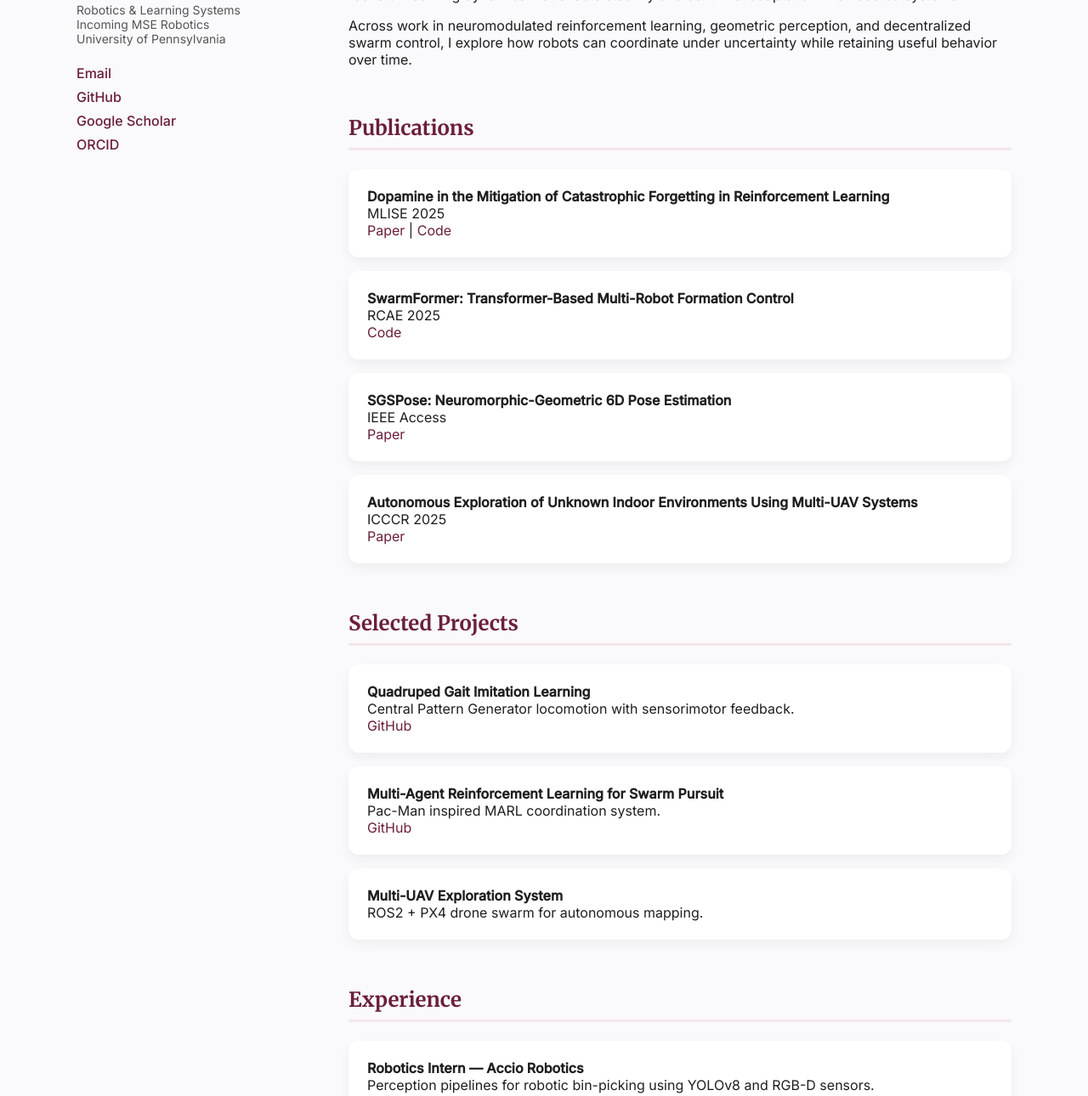
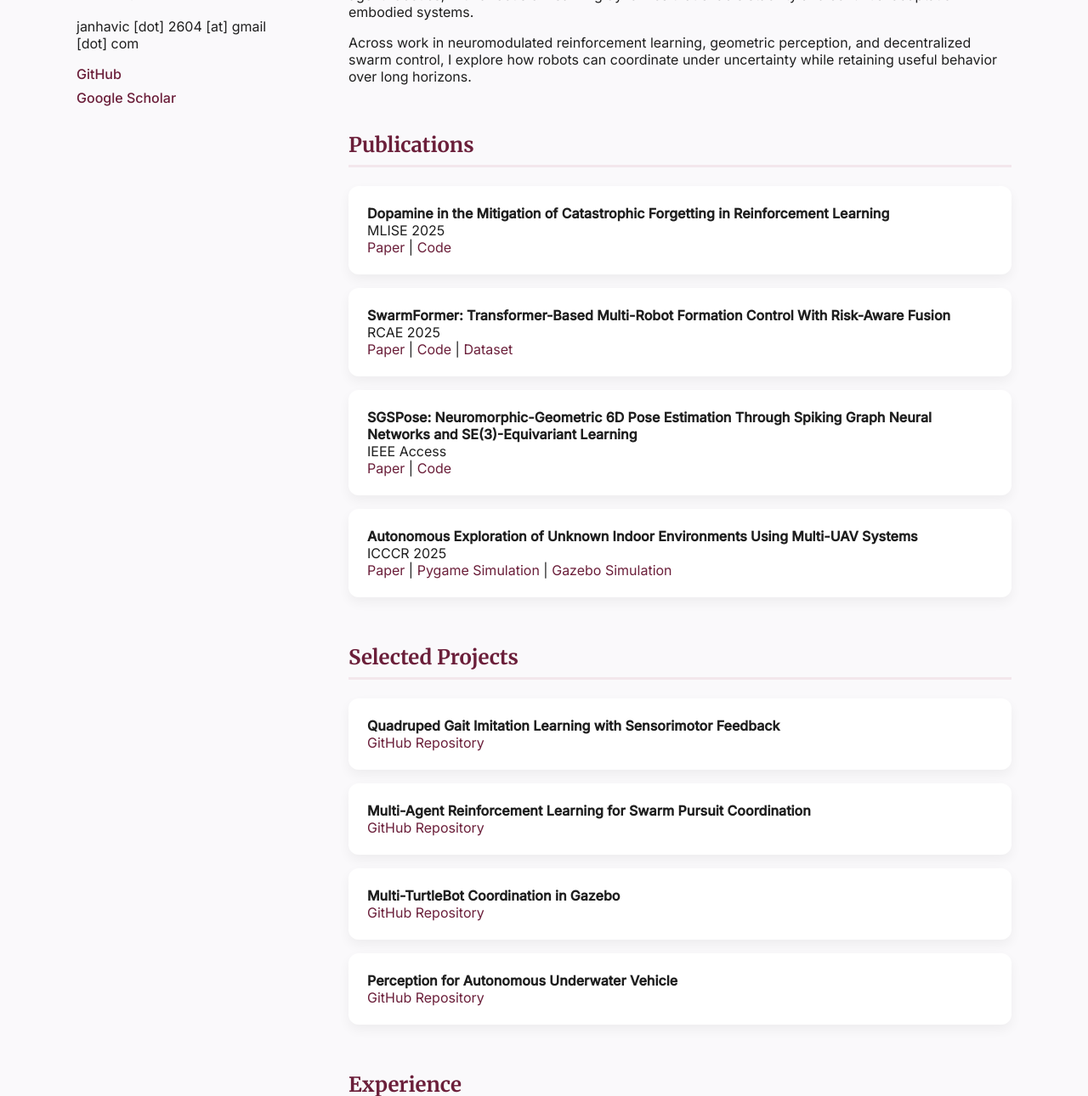
Before and after one commit to Janhavi-118/Janhavi-118.github.io, a plain HTML site: page index.html in a window 1280 px wide. Shown: the part 250-1540 px from the top of the page at 85% size. Drawn offline with Linux system fonts and the light colour scheme.

Commit message:
Refactor index.html with updated content and styles
Updated various sections of the index.html file, including styling, project descriptions, and experience details.

```diff
--- a/index.html
+++ b/index.html
@@ -1,5 +1,6 @@
 <!DOCTYPE html>
 <html lang="en">
+
 <head>
 <meta charset="UTF-8">
 <title>Janhavi Chaurasia</title>
@@ -9,7 +10,7 @@
 <style>
 
 :root{
---accent:#6b1f3a;        /* maroon */
+--accent:#6b1f3a;
 --accent-light:#f3e7ec;
 --text:#1f1f1f;
 --bg:#faf9fb;
@@ -34,12 +35,6 @@ padding:60px 30px;
 width:260px;
 }
 
-.profile-img{
-width:200px;
-border-radius:14px;
-margin-bottom:20px;
-}
-
 .name{
 font-family:'Merriweather',serif;
 font-size:34px;
@@ -53,8 +48,9 @@ padding-bottom:6px;
 
 .subtitle{
 color:#555;
-font-size:14px;
-margin-bottom:22px;
+font-size:15px;
+font-style:italic;
+margin-bottom:20px;
 }
 
 .links a{
@@ -122,7 +118,9 @@ text-decoration:underline;
 }
 
 </style>
+
 </head>
+
 <body>
 
 <div class="nav">
@@ -136,21 +134,19 @@ text-decoration:underline;
 
 <div class="sidebar">
 
-<img src="profile.jpg" class="profile-img">
-
 <div class="name">Janhavi Chaurasia</div>
 
 <div class="subtitle">
-Robotics & Learning Systems<br>
-Incoming MSE Robotics<br>
-University of Pennsylvania
+Robotics • Learning Systems • Brain-Inspired AI
 </div>
 
+<p>
+janhavic [dot] 2604 [at] gmail [dot] com
+</p>
+
 <div class="links">
-<a href="mailto:janhavic.2604@gmail.com">Email</a>
 <a href="https://github.com/Janhavi-118">GitHub</a>
-<a href="https://scholar.google.com/citations?user=LmbheEcAAAAJ&hl=en&oi=ao">Google Scholar</a>
-<a href="https://orcid.org/0009-0001-5836-3475">ORCID</a>
+<a href="https://scholar.google.com/citations?user=LmbheEcAAAAJ">Google Scholar</a>
 </div>
 
 </div>
@@ -163,13 +159,13 @@ University of Pennsylvania
 
 <p>
 My research explores how mechanisms inspired by human brain learning can inform adaptive robotic systems.
-I study reinforcement learning, neuromorphic perception, and multi-agent robotics, with a focus on
-learning dynamics that enable stability and continual adaptation in embodied systems.
+I am particularly interested in reinforcement learning, neuromorphic perception, and multi-agent robotics,
+with a focus on learning dynamics that enable stability and continual adaptation in embodied systems.
 </p>
 
 <p>
 Across work in neuromodulated reinforcement learning, geometric perception, and decentralized swarm control,
-I explore how robots can coordinate under uncertainty while retaining useful behavior over time.
+I explore how robots can coordinate under uncertainty while retaining useful behavior over long horizons.
 </p>
 
 </section>
@@ -186,21 +182,26 @@ MLISE 2025<br>
 </div>
 
 <div class="card">
-<b>SwarmFormer: Transformer-Based Multi-Robot Formation Control</b><br>
+<b>SwarmFormer: Transformer-Based Multi-Robot Formation Control With Risk-Aware Fusion</b><br>
 RCAE 2025<br>
-<a href="https://github.com/Janhavi-118/SwarmFormer">Code</a>
+<a href="https://drive.google.com/file/d/1X7AYw-P2fILt9LUmRwFreE6ufEVuHRJ3/view?usp=sharing">Paper</a> |
+<a href="https://github.com/Janhavi-118/SwarmFormer">Code</a> |
+<a href="https://github.com/Janhavi-118/SwarmDataset">Dataset</a>
 </div>
 
 <div class="card">
-<b>SGSPose: Neuromorphic-Geometric 6D Pose Estimation</b><br>
+<b>SGSPose: Neuromorphic-Geometric 6D Pose Estimation Through Spiking Graph Neural Networks and SE(3)-Equivariant Learning</b><br>
 IEEE Access<br>
-<a href="https://ieeexplore.ieee.org/document/11338761">Paper</a>
+<a href="https://ieeexplore.ieee.org/document/11338761">Paper</a> |
+<a href="https://github.com/Janhavi-118/SGSPose">Code</a>
 </div>
 
 <div class="card">
 <b>Autonomous Exploration of Unknown Indoor Environments Using Multi-UAV Systems</b><br>
 ICCCR 2025<br>
-<a href="https://ieeexplore.ieee.org/abstract/document/11072559">Paper</a>
+<a href="https://ieeexplore.ieee.org/abstract/document/11072559">Paper</a> |
+<a href="https://github.com/Janhavi-118/PygameDroneSwarm">Pygame Simulation</a> |
+<a href="https://github.com/Janhavi-118/DroneSwarmNavigation">Gazebo Simulation</a>
 </div>
 
 </section>
@@ -210,20 +211,23 @@ ICCCR 2025<br>
 <h2>Selected Projects</h2>
 
 <div class="card">
-<b>Quadruped Gait Imitation Learning</b><br>
-Central Pattern Generator locomotion with sensorimotor feedback.<br>
-<a href="https://github.com/Janhavi-118/NeuroQuadruped">GitHub</a>
+<b>Quadruped Gait Imitation Learning with Sensorimotor Feedback</b><br>
+<a href="https://github.com/Janhavi-118/NeuroQuadruped">GitHub Repository</a>
 </div>
 
 <div class="card">
-<b>Multi-Agent Reinforcement Learning for Swarm Pursuit</b><br>
-Pac-Man inspired MARL coordination system.<br>
-<a href="https://github.com/Janhavi-118/PacMan_MARL">GitHub</a>
+<b>Multi-Agent Reinforcement Learning for Swarm Pursuit Coordination</b><br>
+<a href="https://github.com/Janhavi-118/PacMan_MARL">GitHub Repository</a>
 </div>
 
 <div class="card">
-<b>Multi-UAV Exploration System</b><br>
-ROS2 + PX4 drone swarm for autonomous mapping.
+<b>Multi-TurtleBot Coordination in Gazebo</b><br>
+<a href="https://github.com/Janhavi-118/TurtleBot3_Swarm">GitHub Repository</a>
+</div>
+
+<div class="card">
+<b>Perception for Autonomous Underwater Vehicle</b><br>
+<a href="https://github.com/Dreadnought-Robotics/Project-Mira">GitHub Repository</a>
 </div>
 
 </section>
@@ -234,12 +238,12 @@ ROS2 + PX4 drone swarm for autonomous mapping.
 
 <div class="card">
 <b>Robotics Intern — Accio Robotics</b><br>
-Perception pipelines for robotic bin-picking using YOLOv8 and RGB-D sensors.
+Developed perception pipelines for robotic bin-picking systems using YOLOv8 and RGB-D sensing.
 </div>
 
 <div class="card">
 <b>Robotics Intern — Clearspot.ai</b><br>
-UAV simulation environments using PX4 and ROS2.
+Built UAV simulation environments using PX4 and ROS2 for perception-driven navigation.
 </div>
 
 </section>
```
